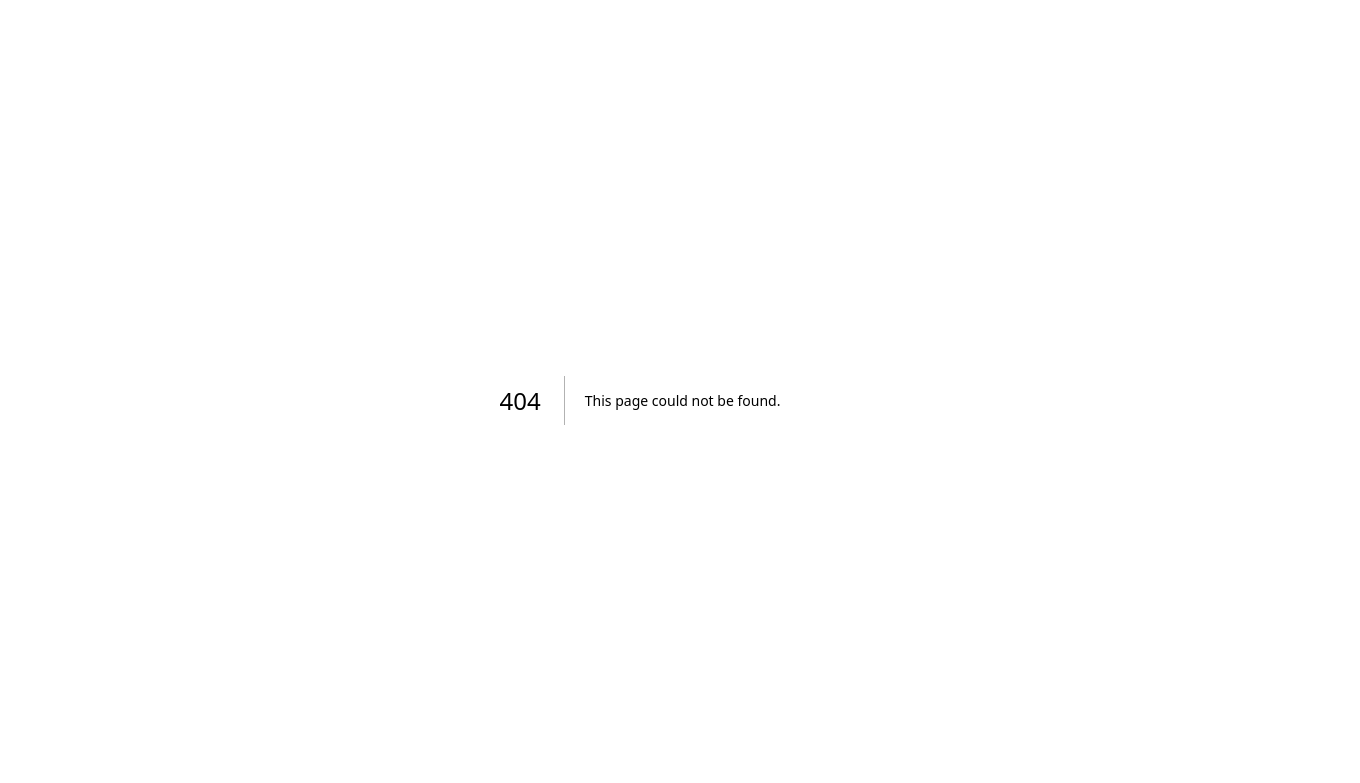
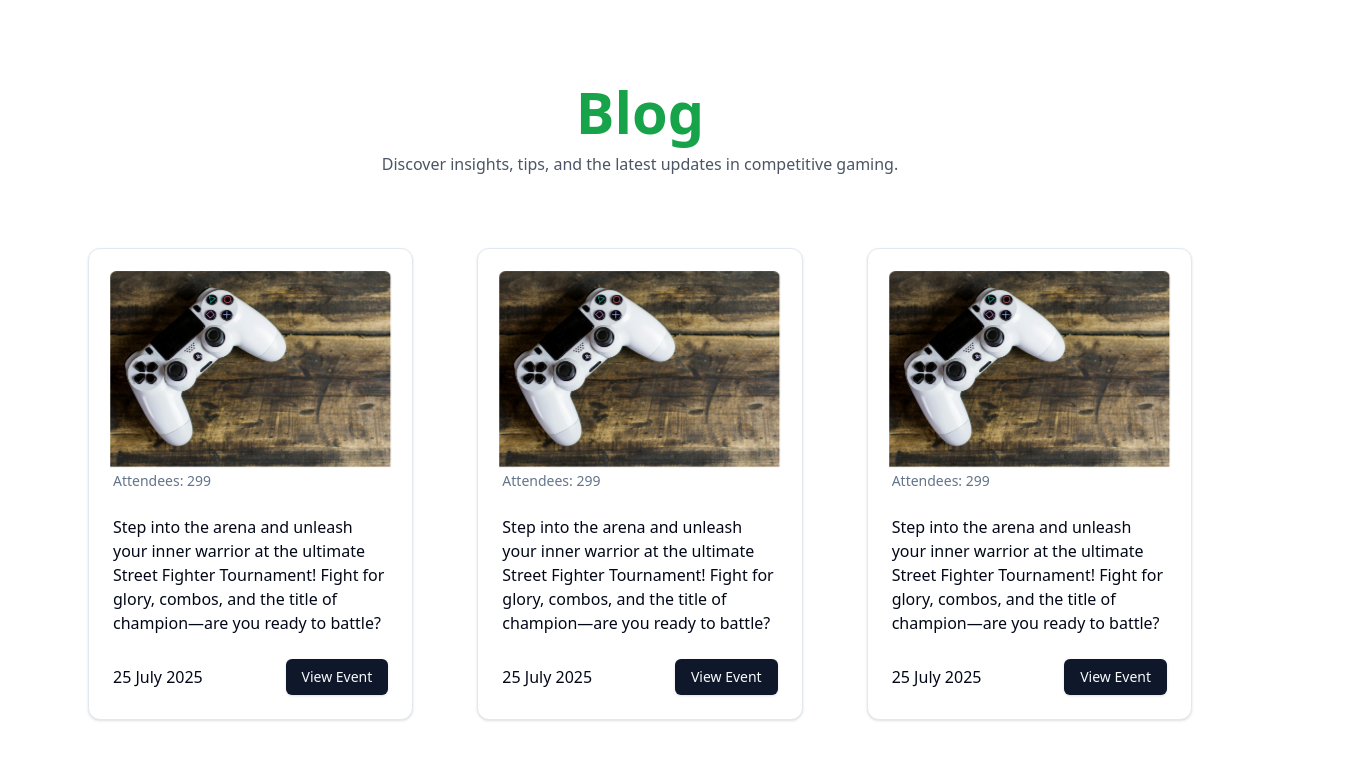
Before and after one commit to Yashgite/tournament, a Next.js app: page /blog in a window 1280 px wide. Before the commit this address had no page. Shown: the top 783 px of the page, 1360 px wide, since content can reach past the window. Built offline with nearby package versions, Linux system fonts and the light colour scheme.

Commit message:
Blog Animation

```diff
--- a/app/Cards.jsx
+++ b/app/Cards.jsx
@@ -1,24 +1,36 @@
-import React from 'react'
+import React from 'react';
 import {
   Card,
   CardContent,
   CardDescription,
   CardFooter,
   CardHeader,
-  CardTitle,
-} from "@/components/ui/card"
-import { Button } from "@/components/ui/button"
-import { useRouter } from "next/navigation"
-
+} from "@/components/ui/card";
+import { Button } from "@/components/ui/button";
+import { useRouter } from "next/navigation";
+import { motion } from "framer-motion";
 
 const Cards = () => {
   const router = useRouter();
+
   return (
-    <div className="p-6 mx-auto max-w-xs">
+    <motion.div
+      className="p-6 mx-auto max-w-3xl"
+      initial={{ y: 50 }}
+      animate={{y:0, opacity:1}}
+      transition={{ duration: 1.5 }}
+    >
       <Card>
         <CardHeader>
-          <CardTitle>Street Fighter 6</CardTitle>
-          <CardDescription>Attendees : 299</CardDescription>
+          <motion.img
+            src="/abc.jpg"
+            alt="Card Image"
+            className="w-full h-48 object-cover rounded-t-md"
+            initial={{ scale: 1.02 }}
+            whileHover={{ scale: 1 }}
+            transition={{ duration: 0.5 }}
+          />
+          <CardDescription>Attendees: 299</CardDescription>
         </CardHeader>
         <CardContent>
           <p>
@@ -27,15 +39,16 @@ const Cards = () => {
         </CardContent>
         <CardFooter className="flex items-center justify-between">
           <p>25 July 2025</p>
-          <Button variant="default" onClick={() => {
-            router.push("/viewevent")
-          }
-          } >View Event</Button>
+          <Button
+            variant="default"
+            onClick={() => router.push("/viewevent")}
+          >
+            View Event
+          </Button>
         </CardFooter>
       </Card>
-    </div>
+    </motion.div>
   );
 };
 
-
-export default Cards
+export default Cards;
--- /dev/null
+++ b/app/blog/page.jsx
@@ -0,0 +1,54 @@
+"use client"
+
+import { motion } from 'framer-motion';
+import Cards from '../Cards';
+
+const blogPosts = [
+  1,2,3,4,5,6,7,8,9
+];
+
+export default function Blog() {
+
+  return (
+    <div className="w-full justify-center items-center min-h-screen sm:p-10 px-4">
+      {/* Header */}
+      <header className="text-center my-12">
+        <motion.h1
+          className="text-3xl sm:text-5xl font-bold text-green-600"
+          initial={{ opacity: 0, y: 80, scale: 1.2 }}
+          whileInView={{ opacity: 1, y: 0 }}
+          transition={{ duration: 1.2 }}
+        >
+          Blog
+        </motion.h1>
+        <motion.p
+          className="text-gray-600 mt-4 text-sm sm:text-base"
+          initial={{ opacity: 0 }}
+          whileInView={{ opacity: 1 }}
+          transition={{ delay: 0.8, duration: 1.3 }}
+        >
+          Discover insights, tips, and the latest updates in competitive gaming.
+        </motion.p>
+      </header>
+
+      {/* Blog Cards */}
+      <main className="grid grid-cols-1 sm:grid-cols-2 lg:grid-cols-3 gap-4 max-w-6xl mx-auto">
+        {blogPosts.map((post,index) => (
+          <motion.div
+            key={post}
+            initial={{ opacity: 0, y: 50 }}
+            whileInView={{ opacity: 1, y: 0 }}
+            transition={{
+              duration: 1,
+              delay: Math.min(index * 0.1, 0.6), // staggered animation for each card
+            }}
+
+          >
+            <Cards/>
+          </motion.div>
+        ))}
+      </main>
+    </div>
+
+  );
+}
--- a/app/findevent/page.jsx
+++ b/app/findevent/page.jsx
@@ -10,13 +10,18 @@ import { ModeToggle } from "@/components/ui/ModeToggle";
 import { signOut, useSession } from "next-auth/react";
 import LoginForm from "../login/page";
 import Registerform from "../register/page";
+import { motion } from "framer-motion";
+import { useTheme } from "next-themes";
+
 
 
 const FindEvent = () => {
+  const theme = useTheme();
   const session = useSession();
   const router = useRouter();
   const [showLogin, setShowLogin] = useState(false);
   const [showRegister, setShowRegister] = useState(false);
+  const AnimatedButton = motion(Button);
 
   useEffect(() => {
     if (session.status === "authenticated" && showLogin) {
@@ -43,29 +48,55 @@ const FindEvent = () => {
               placeholder="Search the Event"
             />
             <div className="flex gap-5">
-              <Button>Search</Button>
+              <AnimatedButton
+              whileHover={{scale:1.1}}
+              whileTap={{scale:0.3}}
+              transition={{duration:0.8}}
+              >Search</AnimatedButton>
               {session.status === "authenticated" ? (
                 <div>
-                <Button onClick={() => signOut("google")}>Logout</Button>
-                <Button className="ml-5">UserProfile</Button>
+                <AnimatedButton
+                whileHover={{scale:1.1}}
+                whileTap={{scale:0.3}}
+                transition={{duration:0.8}}
+                onClick={() => signOut("google")}>Logout</AnimatedButton>
+                <AnimatedButton
+                whileHover={{scale:1.1}}
+                whileTap={{scale:0.3}}
+                transition={{duration:0.8}}
+                className="ml-5">UserProfile</AnimatedButton>
                 </div>
               ) : (
                 <div>
-                  <Button
+                  <AnimatedButton
+                  whileHover={{scale:1.1}}
+                  whileTap={{scale:0.3}}
+                  transition={{duration:0.8}}
                     className="mr-5"
                     onClick={() => setShowLogin(true)}
                   >
                     Login
-                  </Button>
-                  <Button onClick = {()=> {
+                  </AnimatedButton>
+                  <AnimatedButton
+                  whileHover={{scale:1.1}}
+                  whileTap={{scale:0.3}}
+                  transition={{duration:0.8}}
+                  onClick = {()=> {
                           setShowRegister(true)
-                          }}>Register</Button>
+                          }}>Register</AnimatedButton>
                 </div>
               )}
               <ModeToggle />
             </div>
           </nav>
         </div>
+        <motion.div
+        whileHover={{scale:1.2}}
+          initial={{opacity:1, y:60}}
+          animate={{y:0,opacity:1}}
+          transition={{duration:0.5}}
+          className={`text-4xl hover:cursor-pointer flex my-10 items-center justify-center font-bold ${theme === "dark" ? "text-white ": "text-black "}`}>BLOG
+        </motion.div>
         <div className="flex flex-wrap mx-20 mt-15">
           <Cards />
           <Cards />
--- a/app/page.js
+++ b/app/page.js
@@ -1,86 +1,126 @@
 "use client";
 import React from "react";
-import Cards from "./Cards";
 import { useRouter } from "next/navigation";
 import { Button } from "@/components/ui/button"
-import { ModeToggle } from "@/components/ui/ModeToggle";
-import { useTheme } from "next-themes";
-import Footer from "./Footer";
+import { motion } from "framer-motion";
 
-export default function Home() {
-  const {theme} = useTheme();
+
+const page = () => {
   const router = useRouter();
   return (
-    <div className="min-h-screen flex flex-col">
-  {/* Header Section */}
-  <header className={`w-full h-[45vh] flex flex-col justify-center items-center relative transition-all duration-300 ${theme === "dark" ? "bg-gray-800 text-white" : "bg-gray-300 text-black"}`}>
-    <h1 className={`text-4xl font-bold mb-10 ${theme === "dark" ? "text-white ": "text-black "}`}>Tournament-Hub</h1>
+    <motion.div
+    className="mx-auto my-20 items-center justify-center flex"
+    whileTap={{scale:0.8}}
+    whileHover={{scale:1.2}}
+    initial={{scale:1}}
+    >
+      <Button className="p-5 text-2xl" onClick={()=> router.push("/blog") }>Blog</Button>
+    </motion.div>
+  )
+}
 
-    <div className="flex gap-6">
-      <Button variant="default">Create an Event</Button>
-      <Button variant="default" onClick = {()=> router.push("/findevent")}>Find Event</Button>
-    </div>
+export default page
+// import Cards from "./Cards";
+// import { ModeToggle } from "@/components/ui/ModeToggle";
+// import { useTheme } from "next-themes";
+// import Footer from "./Footer";
+//
 
-    <div className="absolute top-4 right-4 md:top-4 md:right-4 flex flex-col items-center gap-4 w-full md:w-auto">
-    <ModeToggle/>
-    </div>
 
-    {/* Login and Register Buttons */}
-    {/* <div className="absolute top-4 right-4 md:top-4 md:right-4 flex flex-col items-center gap-4 w-full md:w-auto">
-      <Button
-        onClick={() => router.push("login")}
-        variant="default"
-      >
-        Login
-      </Button>
-      <Button
-        variant="default"
-        onClick={() => router.push("register")}
-      >
-        Register
-      </Button>
-    </div> */}
-  </header>
+// export default function Home() {
+//   const AnimatedButton = motion(Button);
+//   const {theme} = useTheme();
+//   const router = useRouter();
+//   return (
+//     <div className="min-h-screen flex flex-col">
+//   {/* Header Section */}
+//   <header className={`w-full h-[45vh] flex flex-col justify-center items-center relative transition-all duration-300 ${theme === "dark" ? "bg-gray-800 text-white" : "bg-gray-300 text-black"}`}>
+//     <motion.h1
+//      initial={{ opacity: 0, y: 50, scale:1.2 }}
+//      animate={{ opacity: 1, y: 0 }}
+//      transition={{ duration: 1.5 }}
+//     className={`text-4xl font-bold mb-10 ${theme === "dark" ? "text-white ": "text-black "}`}>Tournament-Hub</motion.h1>
 
-      {/* Cards */}
-      <div className="p-6 mx-8">
-  {/* Featured Event */}
-  <section className="mb-8">
-    <h2 className="text-2xl font-bold mb-4 text-center">Featured Event</h2>
-    <main className="grid grid-cols-1 sm:grid-cols-2 md:grid-cols-3 lg:grid-cols-4 gap-6">
-      <Cards/>
-      <Cards />
-      <Cards />
-      <Cards />
-    </main>
-  </section>
+//     <div className="flex gap-6">
 
-  {/* Upcoming Event */}
-  <section className="mb-8">
-    <h2 className="text-2xl font-bold mb-4 text-center">Upcoming Event</h2>
-    <main className="grid grid-cols-1 sm:grid-cols-2 md:grid-cols-3 lg:grid-cols-4 gap-6">
-      <Cards />
-      <Cards />
-      <Cards />
-      <Cards />
-    </main>
-  </section>
+//       <AnimatedButton
+//       initial={{ x: -200, opacity: 0 }} // Start off-screen to the left
+//       animate={{ x: 0, opacity: 1 }} // Animate to normal position
+//       transition={{ duration: 1, ease: 'easeOut', delay:0.8 }}
+//       variant="default">Create an Event</AnimatedButton>
 
-  {/* Completed Event */}
-  <section className="mb-8">
-    <h2 className="text-2xl font-bold mb-4 text-center">Completed Event</h2>
-    <main className="grid grid-cols-1 sm:grid-cols-2 md:grid-cols-3 lg:grid-cols-4 gap-6">
-      <Cards />
-      <Cards />
-      <Cards />
-      <Cards />
-    </main>
-  </section>
-</div>
 
-      <div>
-        <Footer/>
-      </div>
-    </div>
-  );
-}
+
+//       <AnimatedButton
+//       initial={{ x: 200, opacity: 0 }} // Start off-screen to the right
+//       animate={{ x: 0, opacity: 1 }} // Animate to normal position
+//       transition={{ duration: 1, ease: 'easeOut', delay:0.8 }}
+//       variant="default" onClick = {()=> router.push("/findevent")}>Find Event</AnimatedButton>
+
+
+
+//     </div>
+
+//     <div className="absolute top-4 right-4 md:top-4 md:right-4 flex flex-col items-center gap-4 w-full md:w-auto">
+//     <ModeToggle/>
+//     </div>
+
+//     {/* Login and Register Buttons */}
+//     {/* <div className="absolute top-4 right-4 md:top-4 md:right-4 flex flex-col items-center gap-4 w-full md:w-auto">
+//       <Button
+//         onClick={() => router.push("login")}
+//         variant="default"
+//       >
+//         Login
+//       </Button>
+//       <Button
+//         variant="default"
+//         onClick={() => router.push("register")}
+//       >
+//         Register
+//       </Button>
+//     </div> */}
+//   </header>
+
+//       {/* Cards */}
+//       <div className="p-6 mx-8">
+//   {/* Featured Event */}
+//   <section className="mb-8">
+//     <h2 className="text-2xl font-bold mb-4 text-center">Featured Event</h2>
+//     <main className="grid grid-cols-1 sm:grid-cols-2 md:grid-cols-3 lg:grid-cols-4 gap-6">
+//       <Cards/>
+//       <Cards />
+//       <Cards />
+//       <Cards />
+//     </main>
+//   </section>
+
+//   {/* Upcoming Event */}
+//   <section className="mb-8">
+//     <h2 className="text-2xl font-bold mb-4 text-center">Upcoming Event</h2>
+//     <main className="grid grid-cols-1 sm:grid-cols-2 md:grid-cols-3 lg:grid-cols-4 gap-6">
+//       <Cards />
+//       <Cards />
+//       <Cards />
+//       <Cards />
+//     </main>
+//   </section>
+
+//   {/* Completed Event */}
+//   <section className="mb-8">
+//     <h2 className="text-2xl font-bold mb-4 text-center">Completed Event</h2>
+//     <main className="grid grid-cols-1 sm:grid-cols-2 md:grid-cols-3 lg:grid-cols-4 gap-6">
+//       <Cards />
+//       <Cards />
+//       <Cards />
+//       <Cards />
+//     </main>
+//   </section>
+// </div>
+
+//       <div>
+//         <Footer/>
+//       </div>
+//     </div>
+//   );
+// }
--- a/package.json
+++ b/package.json
@@ -22,6 +22,7 @@
     "clsx": "^2.1.1",
     "cmdk": "^1.0.0",
     "date-fns": "^3.6.0",
+    "framer-motion": "^11.16.1",
     "lucide-react": "^0.469.0",
     "next": "15.1.3",
     "next-auth": "^4.24.11",
```
Also changed, not shown: public/abc.jpg (added), 1 other file (tests, documents, lock files or other folders).
